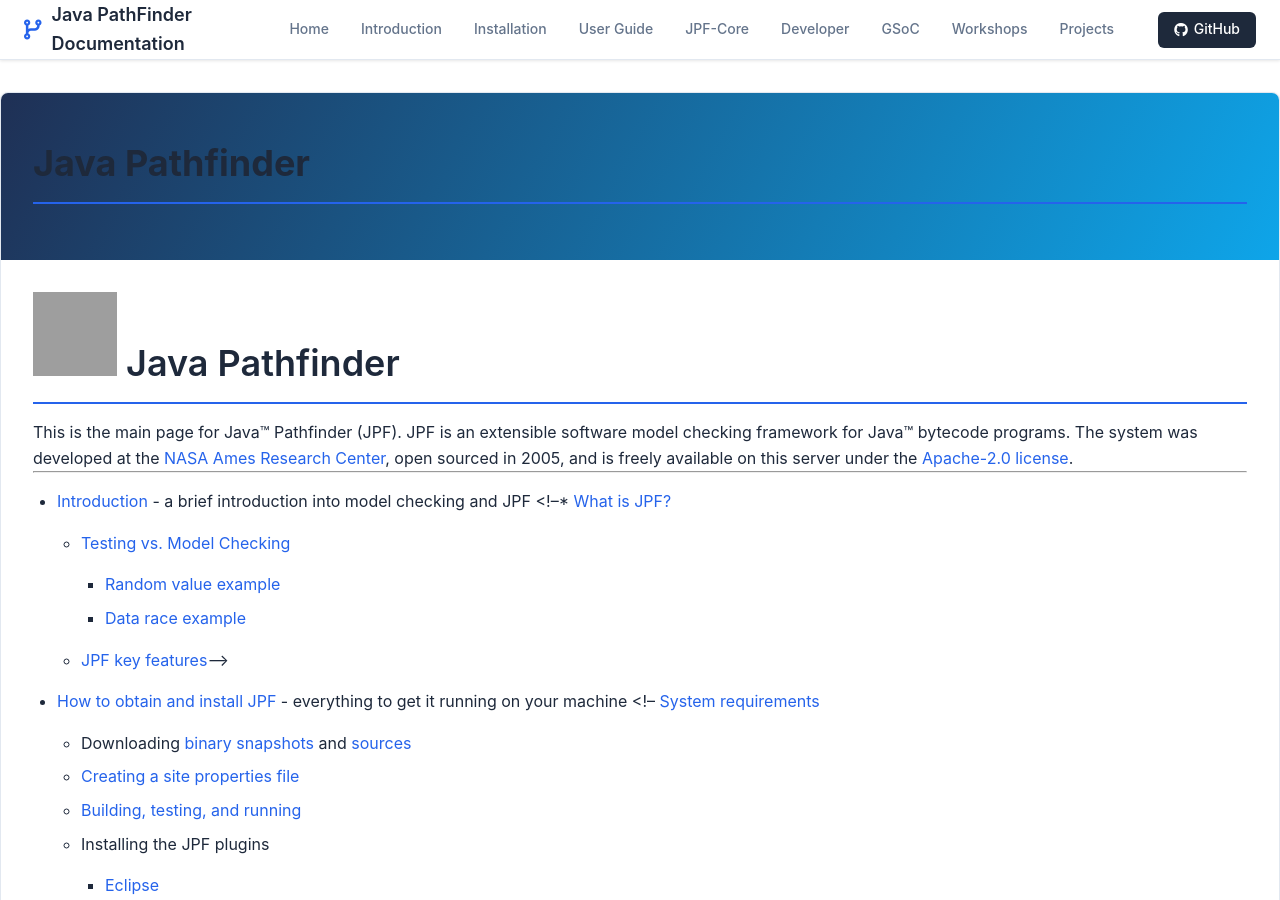
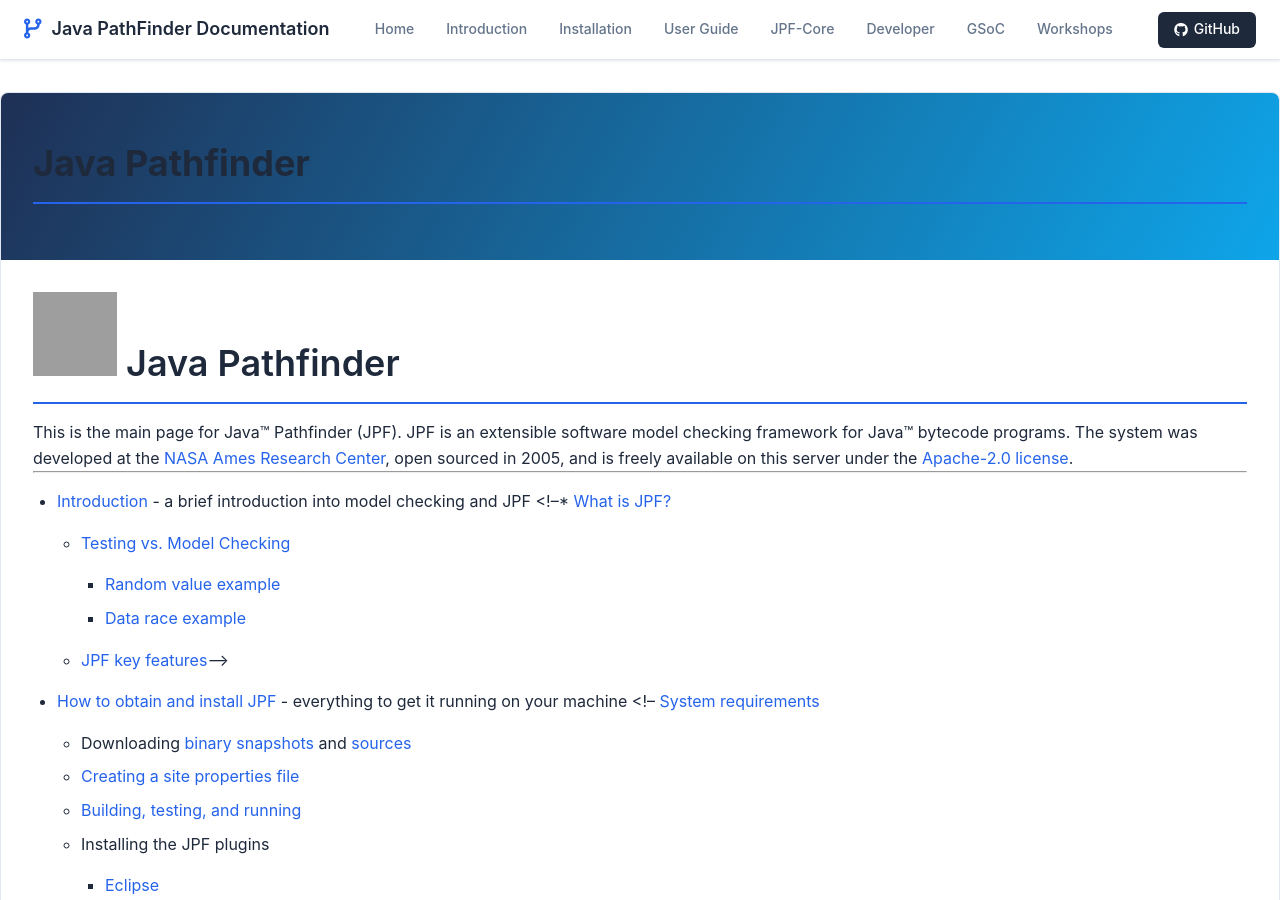
Before and after one commit to javapathfinder/jpf-core, a Jekyll site: the page built from docs/index.md, in a window 1280 px wide and 900 px high. Built offline with Jekyll 4.4.1, drawn with Linux system fonts in a browser that asks for light colours; our own code applies the rules of GitHub Pages for plain Markdown files; grey boxes are pictures that could not be loaded.

Commit message:
removed projects tab

```diff
--- a/docs/_config.yml
+++ b/docs/_config.yml
@@ -36,8 +36,6 @@ navigation:
     url: "/gsoc/"
   - title: "Workshops"
     url: "/workshops/"
-  - title: "Projects"
-    url: "/projects/"
 
 exclude:
   - README.md
```
